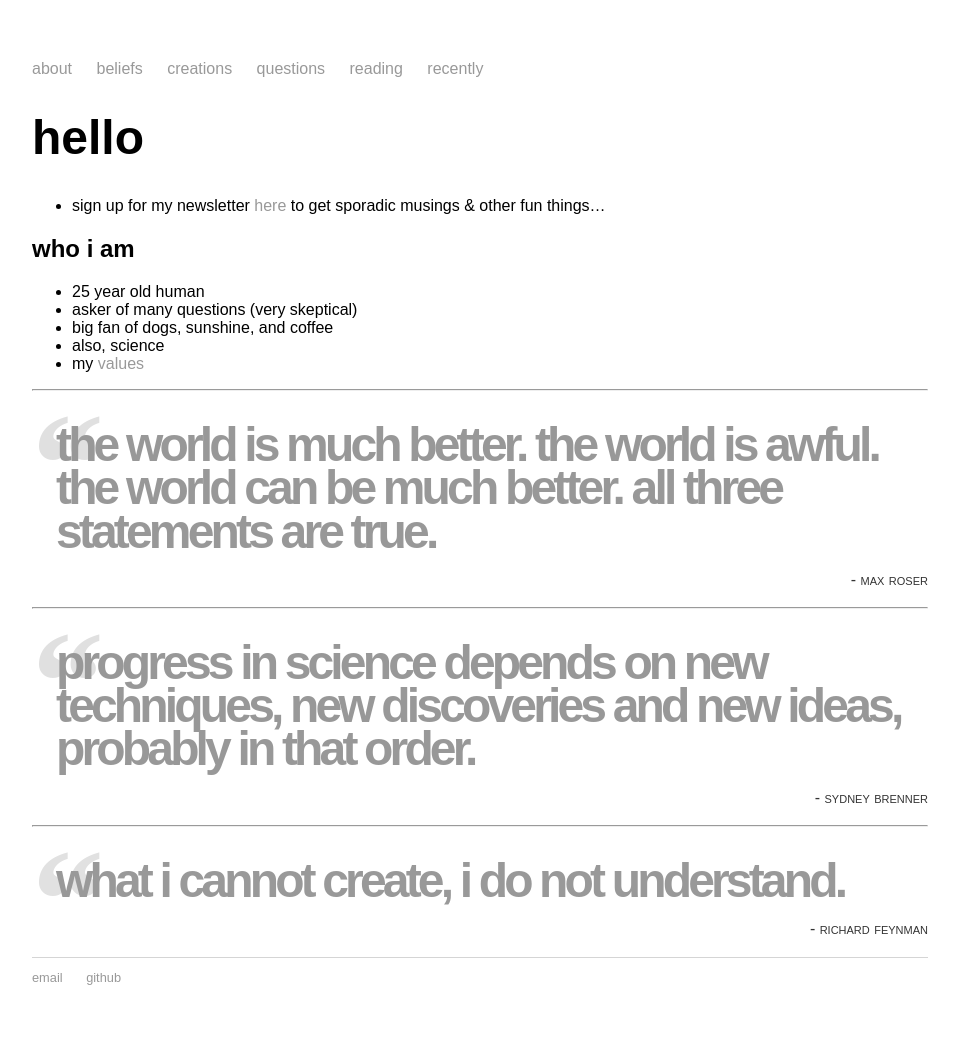
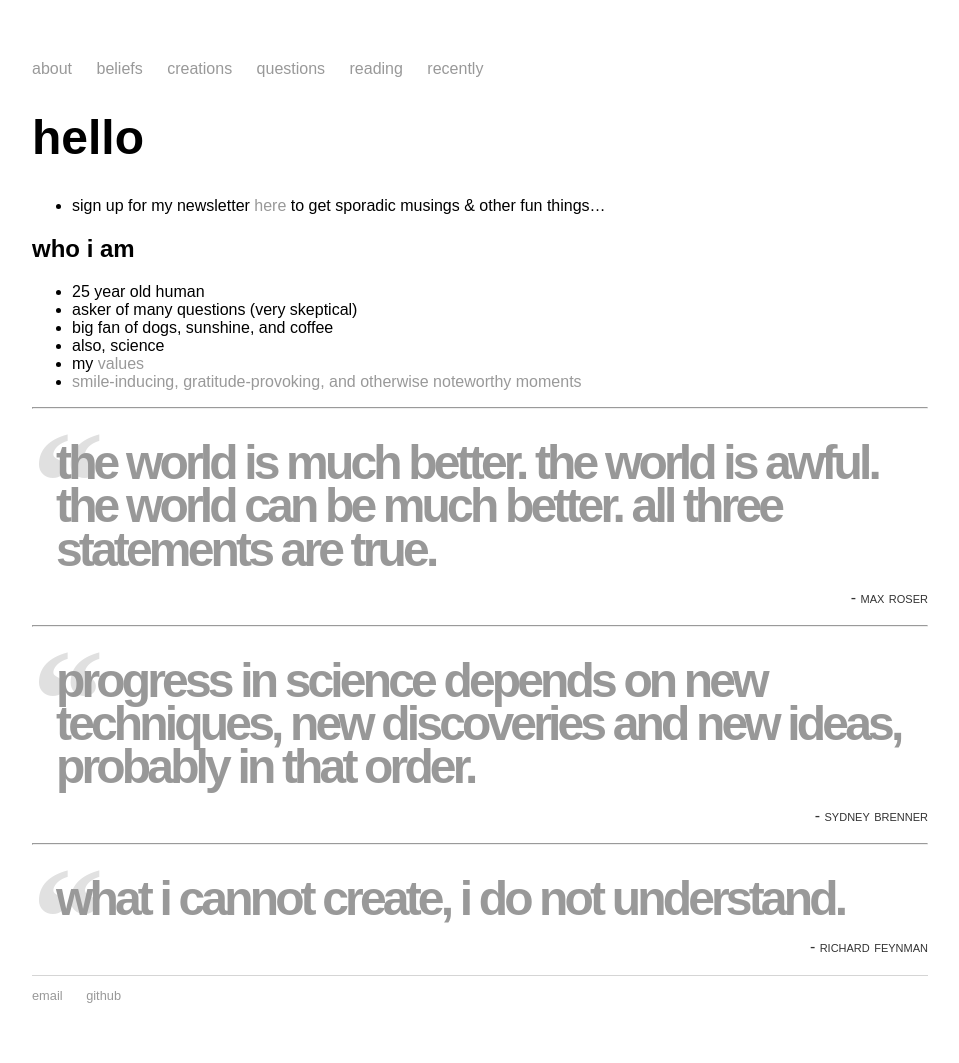
Before and after one commit to mayasheth/mayasheth.github.io, a Jekyll site: the page built from index.md, in a window 1280 px wide. Shown: the whole page, without its empty margins (160-1119 px from the left). Built offline with Jekyll 4.4.1, drawn with Linux system fonts in a browser that asks for light colours.

Commit message:
Update index.md

```diff
--- a/index.md
+++ b/index.md
@@ -12,6 +12,7 @@ title: Maya Sheth
 * big fan of dogs, sunshine, and coffee
 * also, science
 * my [values](https://mayasheth.github.io/2020/11/20/values)
+* [smile-inducing, gratitude-provoking, and otherwise noteworthy moments](https://mayasheth.github.io/2023/04/15/things-that-make-me-smile)
 
 ---
 
```
